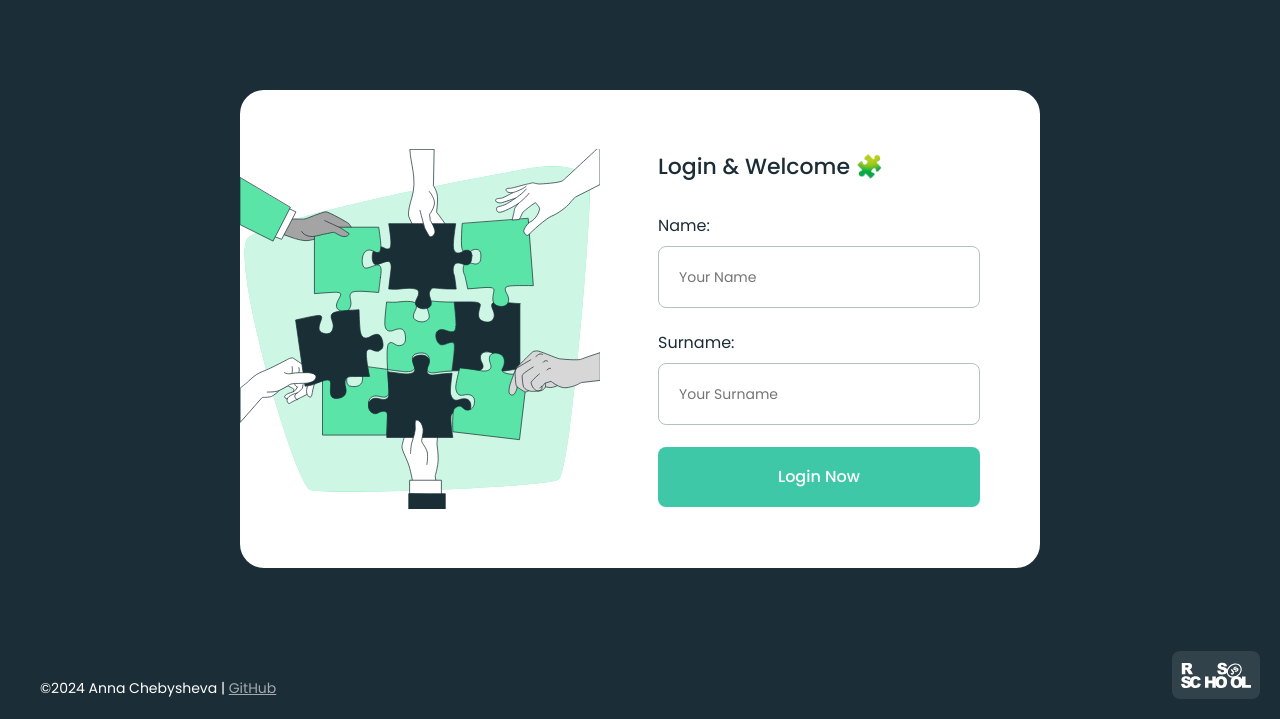
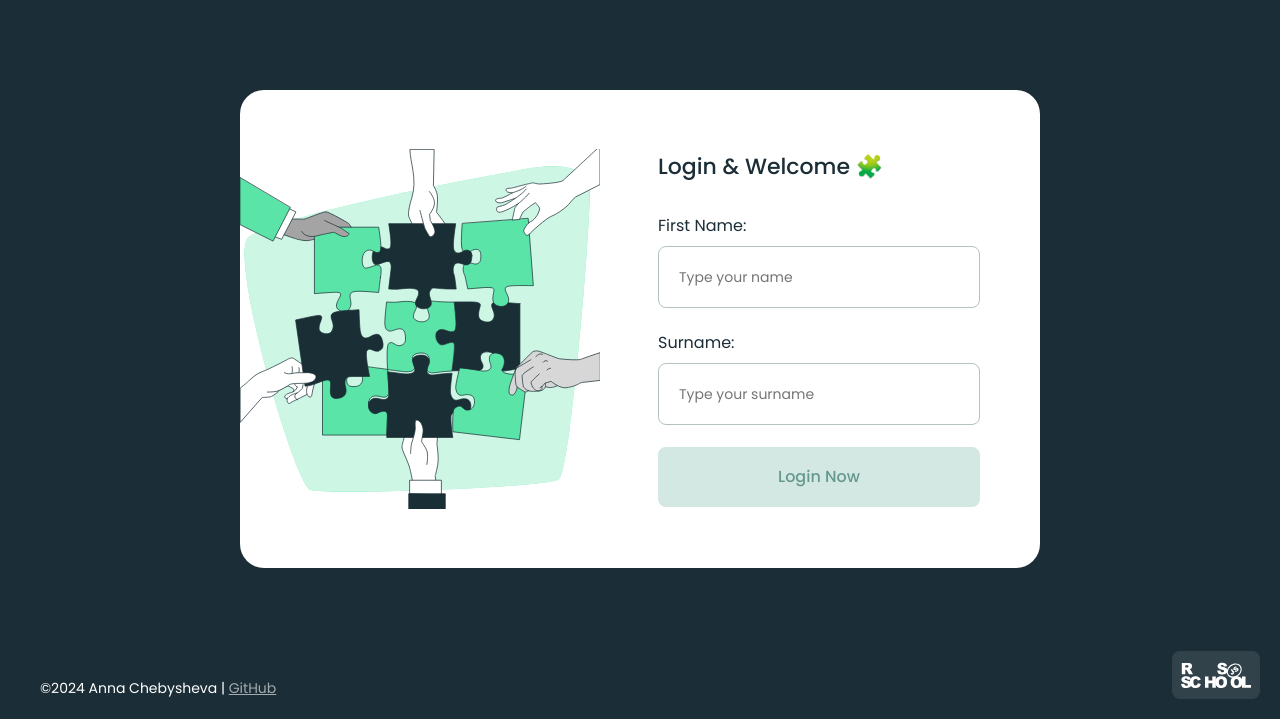
Before and after one commit to marblehands/rs-school-tasks, a website built with Vite: page index.html in a window 1280 px wide. Shown: the part 81-800 px from the top of the page. Built offline with nearby package versions, Linux system fonts and the light colour scheme.

Commit message:
feat: disable login button and change inputs content

```diff
--- a/src/app/components/loginForm/loginForm.ts
+++ b/src/app/components/loginForm/loginForm.ts
@@ -6,15 +6,15 @@ import params from './params';
 const { FORM, INPUT_NAME, INPUT_SURNAME, BUTTON_LOGIN, LABEL_NAME, LABEL_SURNAME } = params;
 
 export default class LoginForm extends BaseComponent {
-  public inputName = input(INPUT_NAME.classes, INPUT_NAME.attributes).element;
+  public inputName = input(INPUT_NAME.classes, INPUT_NAME.attributes);
 
-  public inputSurname = input(INPUT_SURNAME.classes, INPUT_SURNAME.attributes).element;
+  public inputSurname = input(INPUT_SURNAME.classes, INPUT_SURNAME.attributes);
 
-  public buttonLogin = button(BUTTON_LOGIN.classes, BUTTON_LOGIN.content, BUTTON_LOGIN.attributes).element;
+  public buttonLogin = button(BUTTON_LOGIN.classes, BUTTON_LOGIN.content, BUTTON_LOGIN.attributes);
 
-  public labelName = label(LABEL_NAME.classes, LABEL_NAME.content, LABEL_NAME.attributes).element;
+  public labelName = label(LABEL_NAME.classes, LABEL_NAME.content, LABEL_NAME.attributes);
 
-  public labelSurname = label(LABEL_SURNAME.classes, LABEL_SURNAME.content, LABEL_SURNAME.attributes).element;
+  public labelSurname = label(LABEL_SURNAME.classes, LABEL_SURNAME.content, LABEL_SURNAME.attributes);
 
   constructor() {
     super(FORM);
@@ -22,6 +22,12 @@ export default class LoginForm extends BaseComponent {
   }
 
   public createLoginForm(): void {
-    this.appendChildren([this.labelName, this.inputName, this.labelSurname, this.inputSurname, this.buttonLogin]);
+    this.appendChildren([
+      this.labelName.element,
+      this.inputName.element,
+      this.labelSurname.element,
+      this.inputSurname.element,
+      this.buttonLogin.element,
+    ]);
   }
 }
--- a/src/app/components/loginForm/params.ts
+++ b/src/app/components/loginForm/params.ts
@@ -9,7 +9,7 @@ const params = {
   },
   LABEL_NAME: {
     classes: ['login__label'],
-    content: 'Name:',
+    content: 'First Name:',
     attributes: {
       for: 'name',
     },
@@ -17,7 +17,7 @@ const params = {
   INPUT_NAME: {
     classes: ['login__input-text'],
     attributes: {
-      placeholder: 'Your Name',
+      placeholder: 'Type your name',
       type: 'text',
       name: 'name',
       id: 'name',
@@ -34,7 +34,7 @@ const params = {
   INPUT_SURNAME: {
     classes: ['login__input-text'],
     attributes: {
-      placeholder: 'Your Surname',
+      placeholder: 'Type your surname',
       type: 'text',
       name: 'surname',
       id: 'surname',
@@ -46,6 +46,7 @@ const params = {
     content: 'Login Now',
     attributes: {
       type: 'submit',
+      disabled: 'disabled',
     },
   },
 };
--- a/src/styles/global.css
+++ b/src/styles/global.css
@@ -38,8 +38,6 @@
   }
 }
 
-/* Main */
-
 /* Input */
 
 .login__input-text {
@@ -74,6 +72,7 @@
 }
 
 /* Button */
+
 .button-primary {
   cursor: pointer;
 
@@ -98,4 +97,8 @@
   }
 }
 
-/* Footer */
+.button-primary.disabled {
+  cursor: default;
+  color: var(--btn-text-disabled);
+  background-color: var(--btn-bg-disabled);
+}
```
